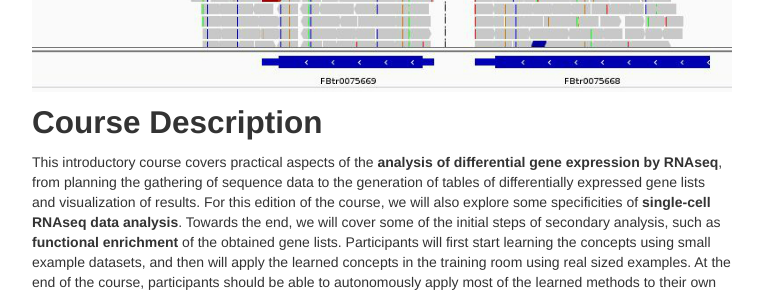
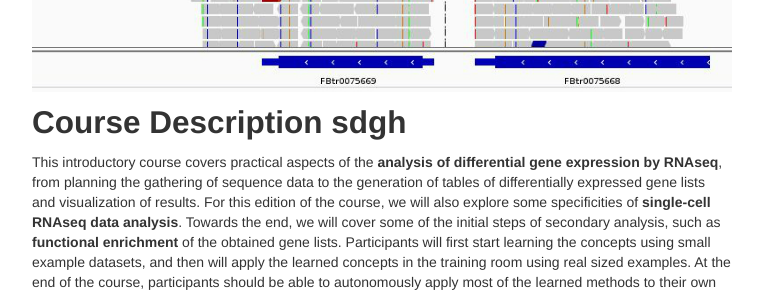
Before and after one commit to GTPB/ADER19F, a Jekyll site: the page built from index.md, in a window 1280 px wide and 900 px high, scrolled down 454 px. Shown: the part 156-450 px from the top of the window, without its empty margins (258-1021 px from the left). Built offline with Jekyll 4.4.1, drawn with Linux system fonts in a browser that asks for light colours.

Commit message:
Update index.md

```diff
--- a/index.md
+++ b/index.md
@@ -6,7 +6,7 @@ description: Introductory course that covers practical aspects of the analysis o
 ---
 ![](./pages/images/Entry_index_image.jpg)
 
-## Course Description
+## Course Description sdgh
 This introductory course covers practical aspects of the **analysis of differential gene expression by RNAseq**, from planning the gathering of sequence data to the generation of tables of differentially expressed gene lists and visualization of results. For this edition of the course, we will also explore some specificities of **single-cell RNAseq data analysis**. Towards the end, we will cover some of the initial steps of secondary analysis, such as **functional enrichment** of the obtained gene lists. Participants will first start learning the concepts using small example datasets, and then will apply the learned concepts in the training room using real sized examples. At the end of the course, participants should be able to autonomously apply most of the learned methods to their own data.
 
 
```
